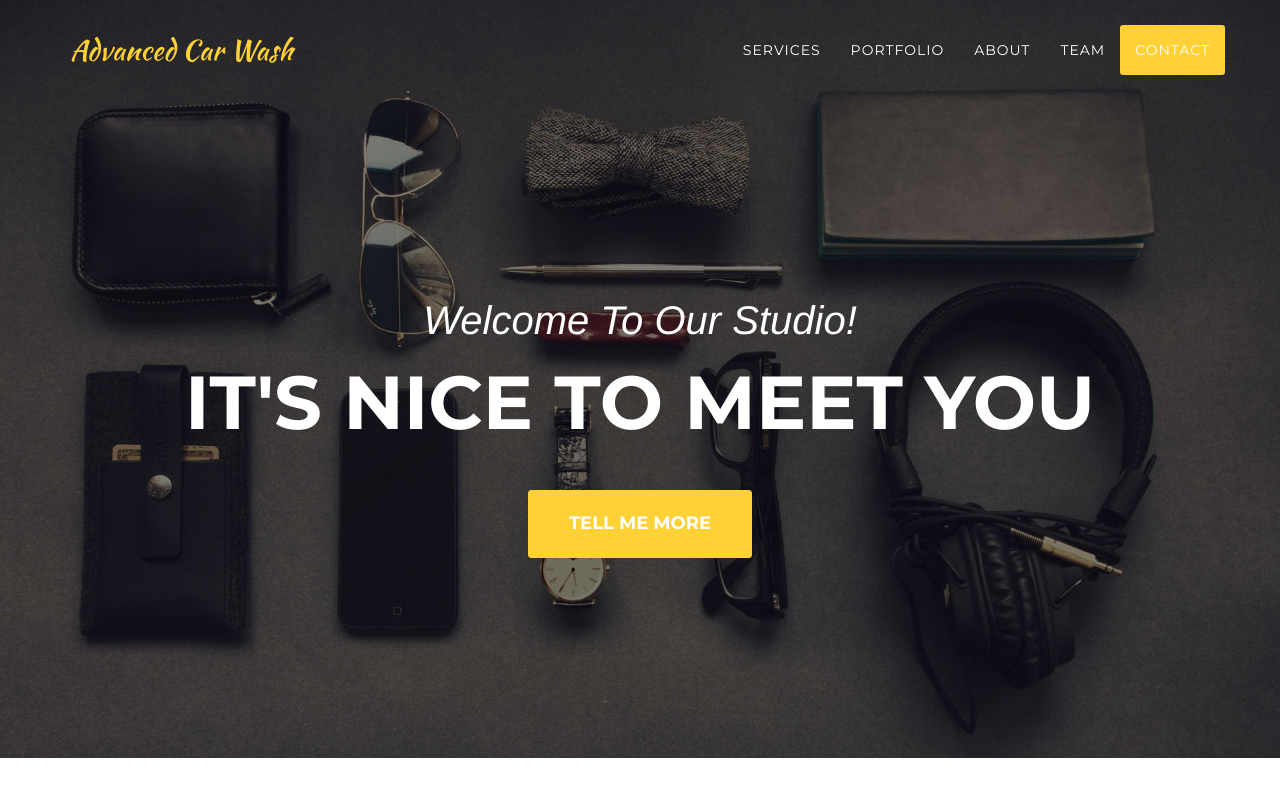
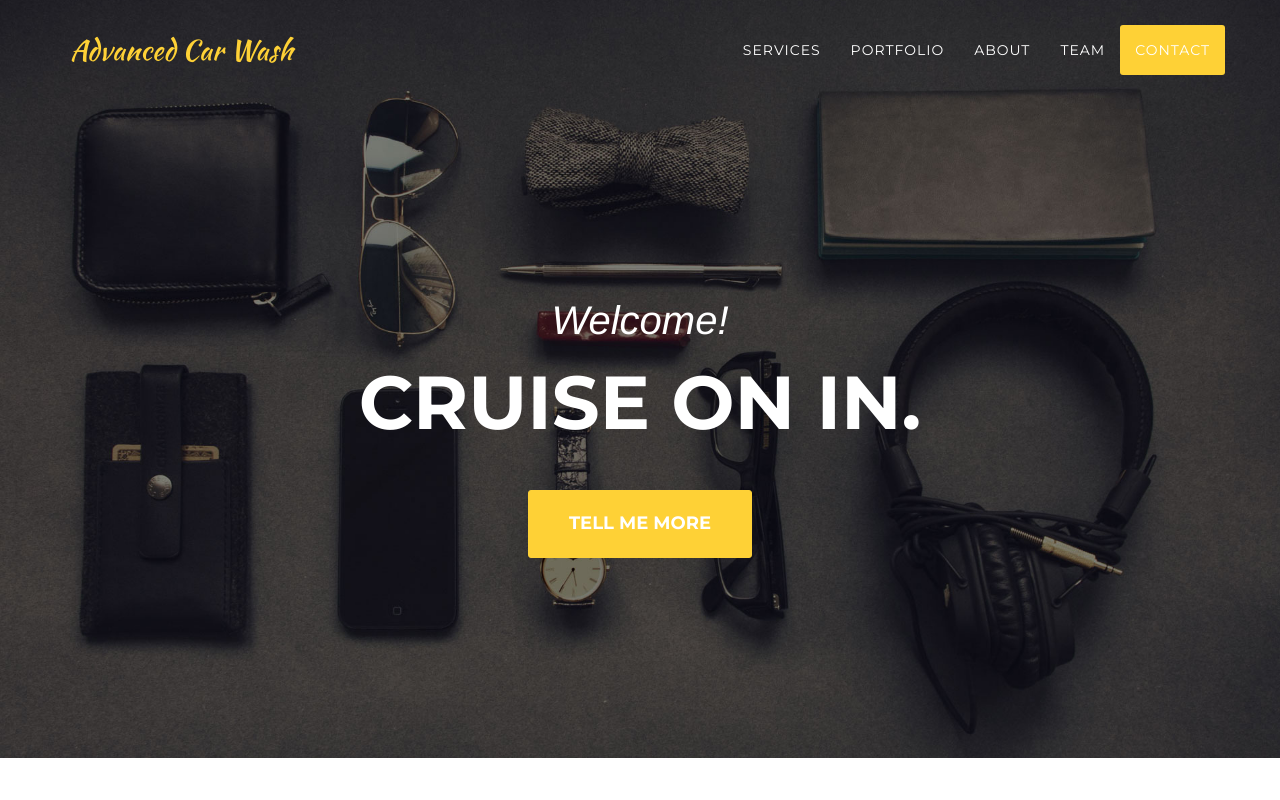
Before and after one commit to raysonIO/CarwashSite, a website: page index.html in a window 1280 px wide. Shown: the top 800 px of the page. Drawn offline with nearby package versions, Linux system fonts and the light colour scheme; a web font is replaced by a local one.

Commit message:
Update index.html

```diff
--- a/index.html
+++ b/index.html
@@ -78,8 +78,8 @@
     <header>
         <div class="container">
             <div class="intro-text">
-                <div class="intro-lead-in">Welcome To Our Studio!</div>
-                <div class="intro-heading">It's Nice To Meet You</div>
+                <div class="intro-lead-in">Welcome!</div>
+                <div class="intro-heading">Cruise on in.</div>
                 <a href="#services" class="page-scroll btn btn-xl">Tell Me More</a>
             </div>
         </div>
```
